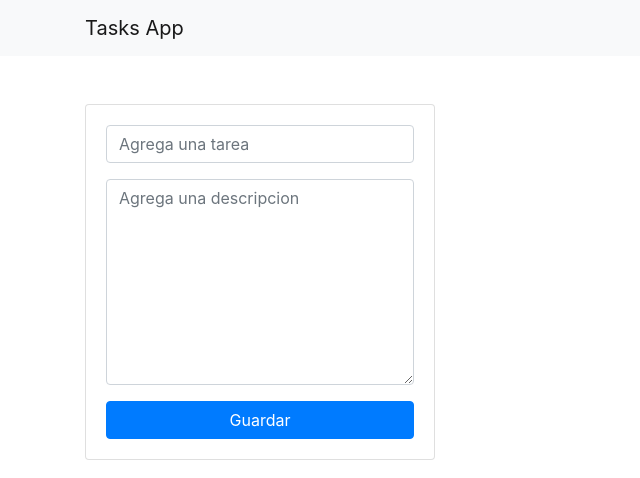
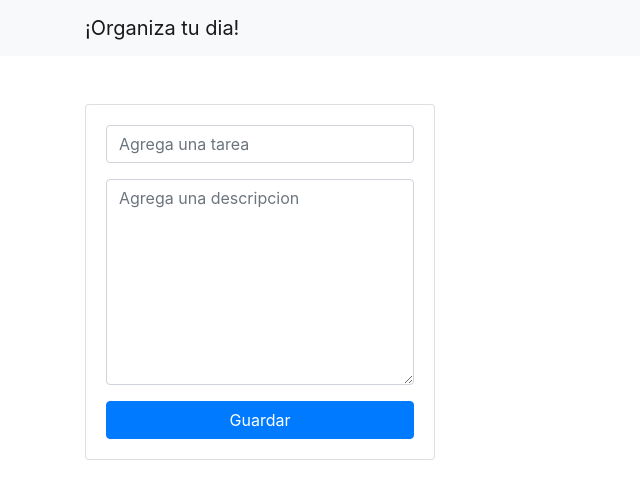
Before and after one commit to joandiazestigarribia/PROYECTOS, a plain HTML site: page index.html in a window 1280 px wide. Shown: the full height of the page, 0-640 px from the left. Drawn offline with nearby package versions, Linux system fonts and the light colour scheme.

Commit message:
Update index.html

```diff
--- a/index.html
+++ b/index.html
@@ -10,7 +10,7 @@
         <!-- NAVIGATION -->
         <nav class="navbar navbar-light bg-light"> <!-- crea interfaz con navegacion "nav" -->
             <div class="container"> <!-- div container para centrar el texto -->
-                <a href="#" class="navbar-brand">Tasks App</a>
+                <a href="#" class="navbar-brand">¡Organiza tu dia!</a>
             </div>
         </nav>
 
```
